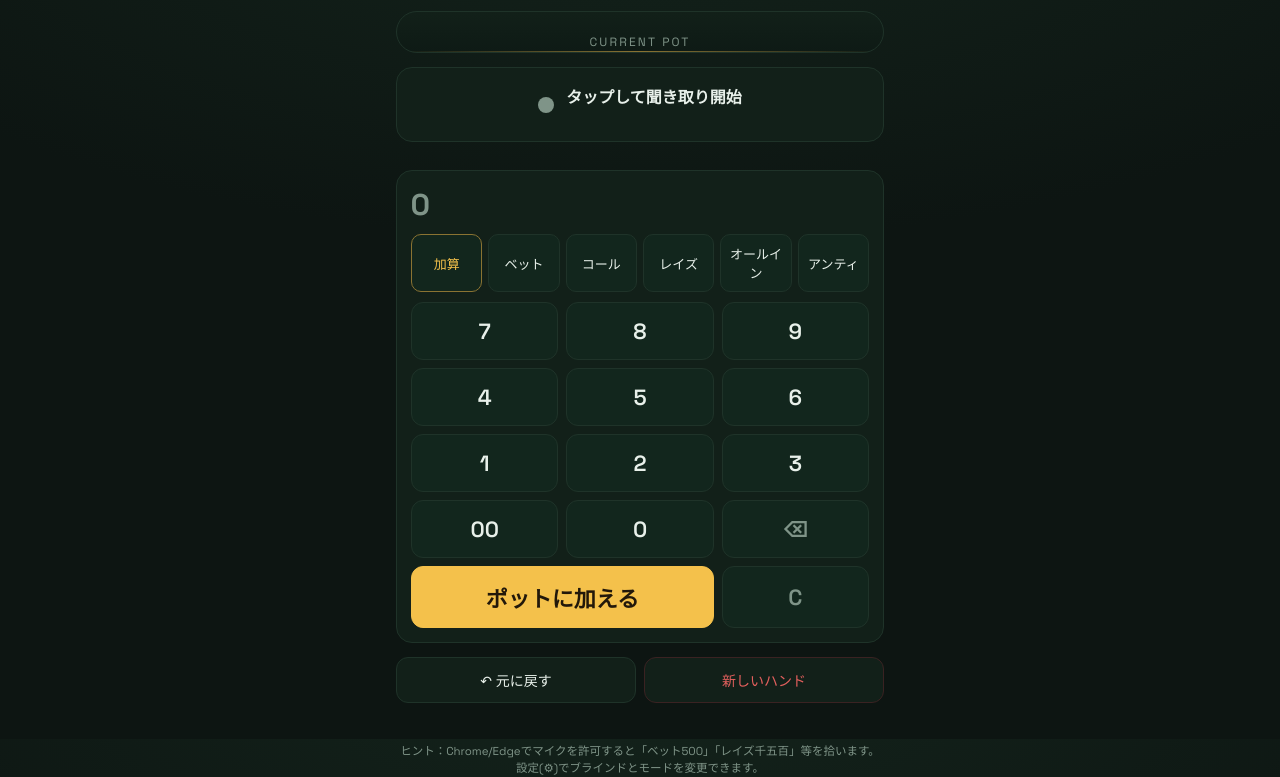
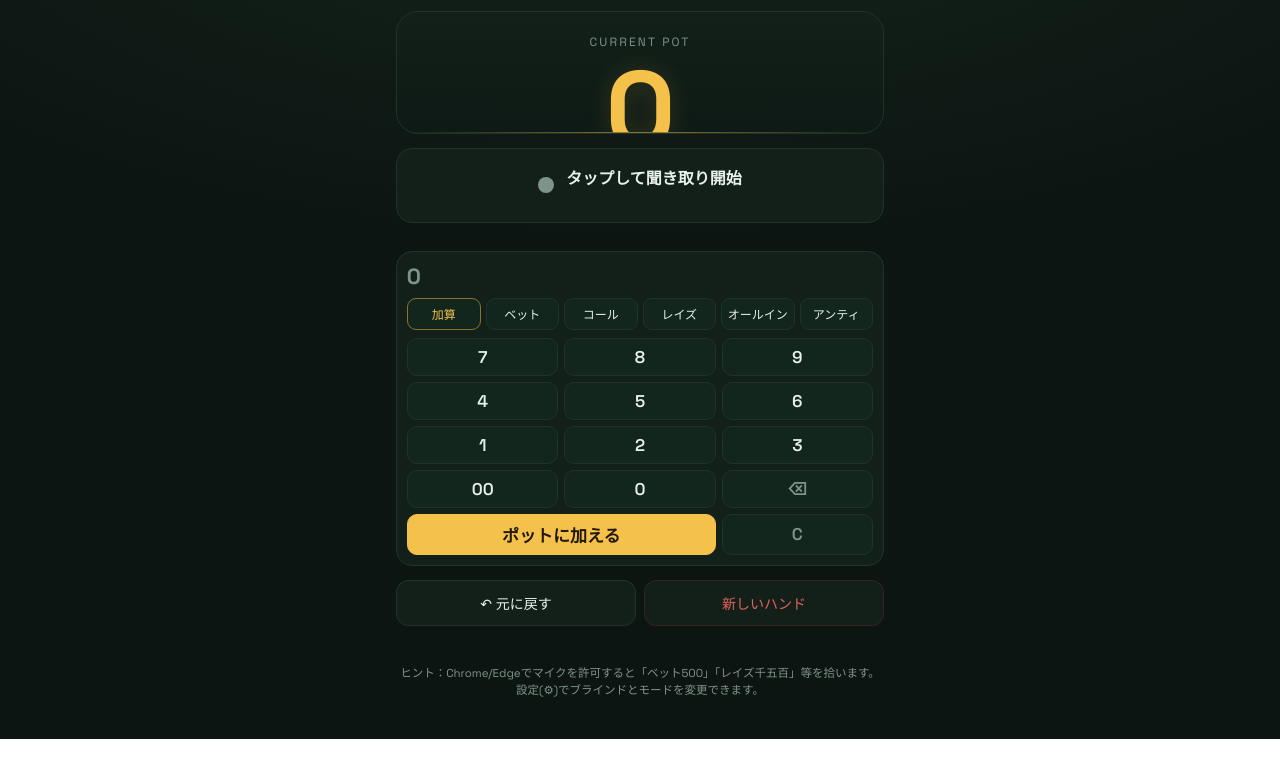
Before and after one commit to Poker-Juku/pot-voice, a plain HTML site: page index.html in a window 1280 px wide. Shown: the part 61-838 px from the top of the page. After the commit the page ends 800 px from the top, so only its background shows below. Drawn offline with Linux system fonts and the light colour scheme.

Commit message:
Adjust styles and fix variable declarations in index.html

```diff
--- a/index.html
+++ b/index.html
@@ -32,7 +32,7 @@
   .hero{position:relative;background:linear-gradient(180deg,var(--felt2),#0e1a15);
     border:1px solid var(--line);border-radius:22px;padding:22px 18px 18px;text-align:center;overflow:hidden}
   .hero .label{color:var(--muted);font-size:12px;letter-spacing:.18em;text-transform:uppercase}
-  .pot{font-size:clamp(52px,17vw,78px);font-weight:700;line-height:1;color:var(--gold);
+  .pot{font-size:clamp(66px,23vw,108px);font-weight:700;line-height:1;color:var(--gold);
     font-variant-numeric:tabular-nums;letter-spacing:-.01em;margin:6px 0 2px;text-shadow:0 2px 24px rgba(244,193,75,.18)}
   .pot.bump{animation:bump .35s ease}
   @keyframes bump{40%{transform:scale(1.06)}100%{transform:scale(1)}}
@@ -66,17 +66,17 @@
   .ic.no{color:var(--red);border-color:#4a2726}
   .ic:active{transform:scale(.94)}
 
-  .card{background:var(--felt2);border:1px solid var(--line);border-radius:var(--radius);padding:14px}
-  .disp{display:flex;align-items:center;justify-content:space-between;margin-bottom:10px}
-  .disp .val{font-size:30px;font-weight:700;font-variant-numeric:tabular-nums}
+  .card{background:var(--felt2);border:1px solid var(--line);border-radius:var(--radius);padding:10px}
+  .disp{display:flex;align-items:center;justify-content:space-between;margin-bottom:8px}
+  .disp .val{font-size:22px;font-weight:700;font-variant-numeric:tabular-nums}
   .disp .val.empty{color:var(--muted)}
-  .acts{display:flex;gap:6px;flex-wrap:wrap;margin-bottom:10px}
-  .acts button{flex:1;min-width:70px;background:var(--chip);border:1px solid var(--line);color:var(--ink);
-    font:inherit;font-size:13px;padding:9px 4px;border-radius:10px;cursor:pointer}
+  .acts{display:flex;gap:5px;flex-wrap:wrap;margin-bottom:8px}
+  .acts button{flex:1;min-width:64px;background:var(--chip);border:1px solid var(--line);color:var(--ink);
+    font:inherit;font-size:12px;padding:6px 4px;border-radius:9px;cursor:pointer}
   .acts button.sel{border-color:var(--gold-dim);color:var(--gold)}
-  .grid{display:grid;grid-template-columns:repeat(3,1fr);gap:8px}
+  .grid{display:grid;grid-template-columns:repeat(3,1fr);gap:6px}
   .grid button{background:var(--chip);border:1px solid var(--line);color:var(--ink);font:inherit;
-    font-size:22px;font-weight:600;padding:14px 0;border-radius:12px;cursor:pointer}
+    font-size:17px;font-weight:600;padding:7px 0;border-radius:10px;cursor:pointer}
   .grid button:active{transform:scale(.96)}
   .grid button.wide{grid-column:span 2}
   .grid button.add{background:var(--gold);color:#22180a;border-color:var(--gold);font-weight:700}
@@ -302,10 +302,11 @@ function addCandidate(act,amount){
 }
 function handleHeard(text){
   $('heard').textContent=text;
-  const act=detectAction(text),amt=extractAmount(text);
+  const act=detectAction(text);let amt=extractAmount(text);
   if(act==='skip'){apply('skip',amt);return;}
   if(!act&&amt===null)return;
   const action=act||'加算';
+  if(action==='コール'&&amt===null){amt=(S.mode==='トータル'?S.currentBet:S.lastAmt)||null;}
   if(S.auto==='全自動'){
     if(amt===null&&action!=='コール'){addCandidate(action,null);return;}
     apply(action,amt);
@@ -348,7 +349,10 @@ document.querySelector('.grid').addEventListener('click',e=>{
 
 /* ---------- new hand with blinds ---------- */
 function newHand(){
-  const start=(S.sb||0)+(S.bb||0)+(S.ante||0);
+  S.sb=parseInt($('sbIn').value,10)||0;
+  S.bb=parseInt($('bbIn').value,10)||0;
+  S.ante=parseInt($('anteIn').value,10)||0;
+  const start=S.sb+S.bb+S.ante;
   S.pot=start;S.lastAmt=S.bb||0;S.currentBet=(S.mode==='トータル')?(S.bb||0):0;S.history=[];
   if(start>0)S.history.push({act:'ブラインド',delta:start,after:start});
   $('cands').innerHTML='';render();
```
